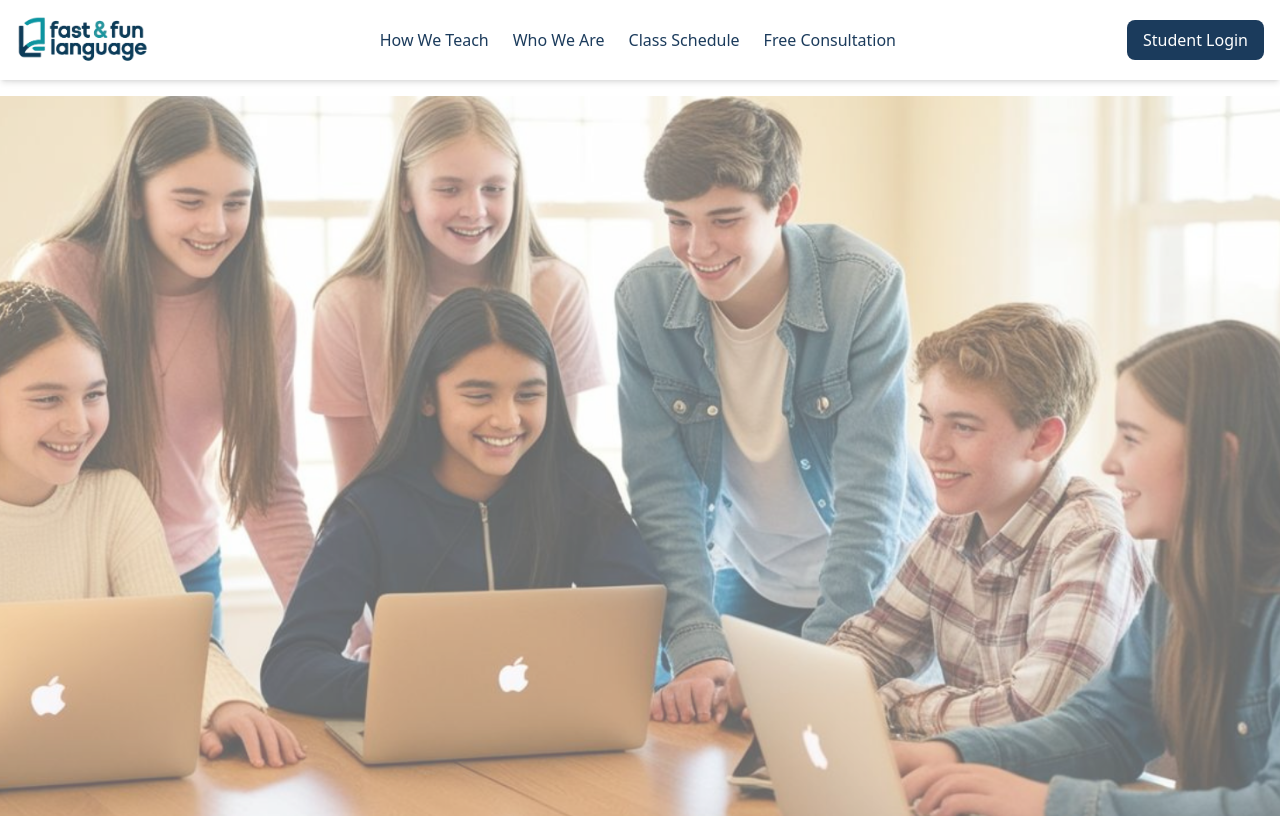
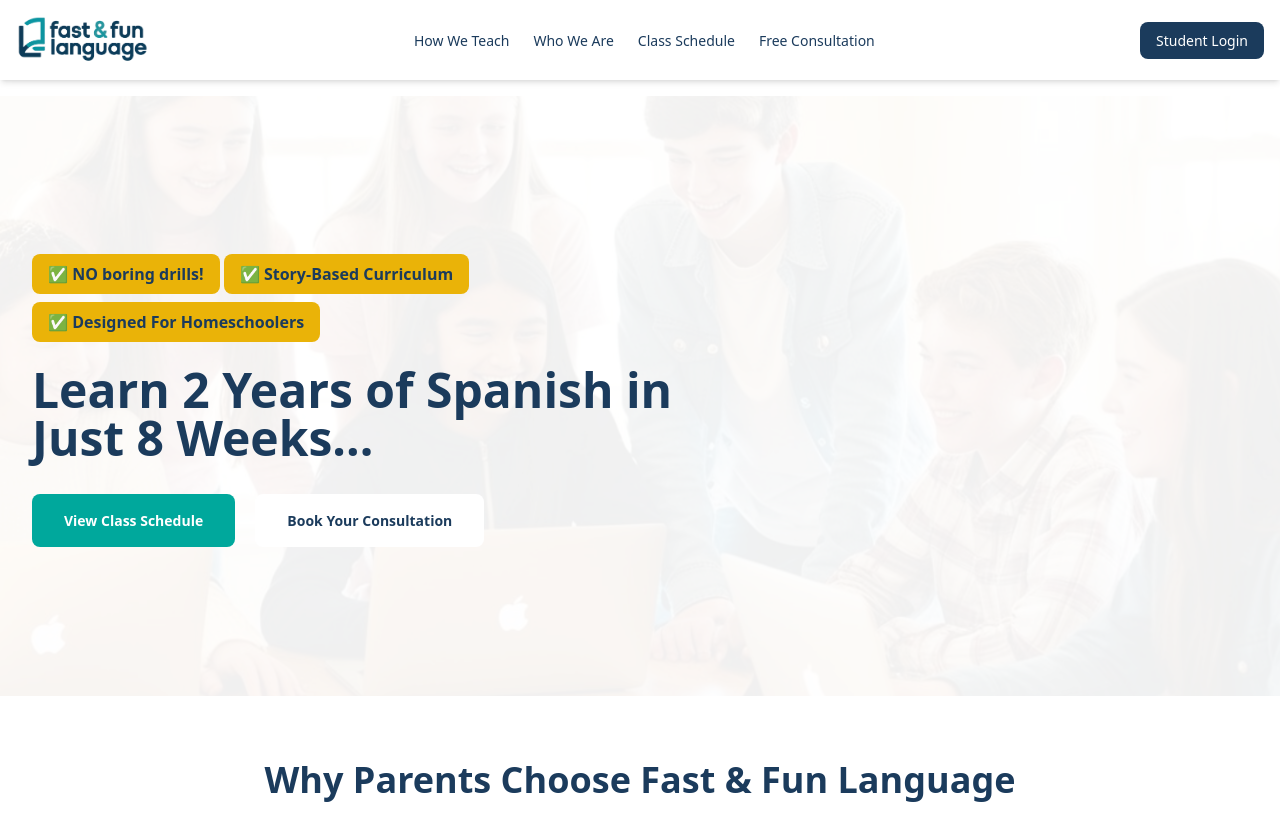
Before and after one commit to samrahimi/spanish-class, a plain HTML site: page homeschool/index.html in a window 1280 px wide. Shown: the top 816 px of the page. Drawn offline with nearby package versions, Linux system fonts and the light colour scheme.

Commit message:
Update index.html

```diff
--- a/homeschool/index.html
+++ b/homeschool/index.html
@@ -10,27 +10,51 @@
     />
      <style>
         :root {
-        --primary: #00a89c;
-        --secondary: #1b3b5c;
-        --accent: #ffd700;
+            --primary: #00A89C;
+            --secondary: #1B3B5C;
+            --accent: #FFD700;
         }
-      .bg-brand-primary {
-        background-color: var(--primary);
+        .bg-brand-primary { background-color: var(--primary); }
+        .bg-brand-secondary { background-color: var(--secondary); }
+        .bg-brand-accent { background-color: var(--accent); }
+        .text-brand-primary { color: var(--primary); }
+        .text-brand-secondary { color: var(--secondary); }
+        .border-brand-primary { border-color: var(--primary); }
+
+        /* Responsive typography */
+        @media (min-width: 768px) and (max-width: 1280px) {
+            .nav-link {
+                font-size: 14px;
+                white-space: nowrap;
             }
-      .bg-brand-secondary {
-        background-color: var(--secondary);
+            .btn-text {
+                font-size: 14px;
+                white-space: nowrap;
             }
-      .bg-brand-accent {
-        background-color: var(--accent);
         }
-      .text-brand-primary {
-        color: var(--primary);
+
+        /* Hero overlay styles */
+        .hero-container {
+            position: relative;
+            width: 100%;
+            height: 600px;
+            overflow: hidden;
         }
-      .text-brand-secondary {
-        color: var(--secondary);
+        .hero-image {
+            width: 100%;
+            height: 100%;
+            object-fit: cover;
         }
-      .border-brand-primary {
-        border-color: var(--primary);
+        .hero-overlay {
+            position: absolute;
+            top: 0;
+            left: 0;
+            width: 100%;
+            height: 100%;
+            background: rgba(255, 255, 255, 0.9);
+            display: flex;
+            align-items: center;
+            padding: 2rem;
         }
     </style>
   </head>
```
Lines whose indentation alone changed are shown as unchanged.
